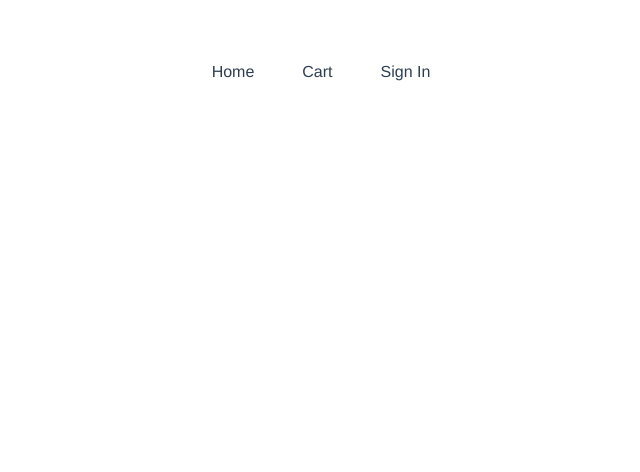
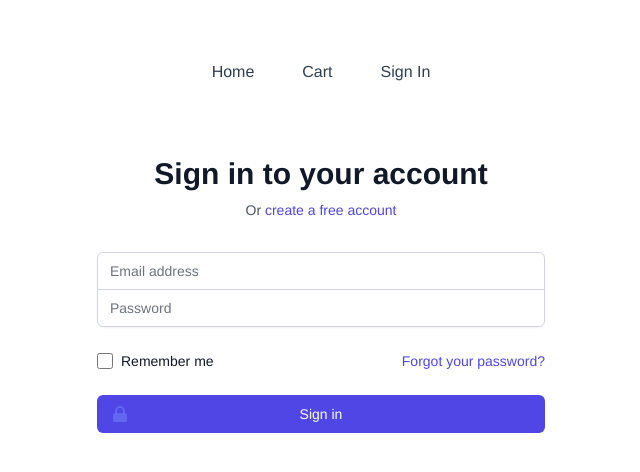
Before and after one commit to Trin4317/vite-bookstore, a Vue app: page /sign-in in a window 1280 px wide. Shown: the top 472 px of the page, without its empty margins (319-959 px from the left). Built offline with nearby package versions, Linux system fonts and the light colour scheme.

Commit message:
update SignIn template with CSS

```diff
--- a/src/pages/sign-in/SignIn.vue
+++ b/src/pages/sign-in/SignIn.vue
@@ -4,6 +4,53 @@
 
 <template>
   <TopNavbar />
+  <div class="min-h-full flex items-center justify-center py-12 px-4 sm:px-6 lg:px-8">
+  <div class="max-w-md w-full space-y-8">
+    <div>
+      <h2 class="mt-6 text-center text-3xl font-extrabold text-gray-900">Sign in to your account</h2>
+      <p class="mt-2 text-center text-sm text-gray-600">
+        Or
+        <a href="#" class="font-medium text-indigo-600 hover:text-indigo-500"> create a free account </a>
+      </p>
+    </div>
+    <form class="mt-8 space-y-6" action="#" method="POST">
+      <input type="hidden" name="remember" value="true">
+      <div class="rounded-md shadow-sm -space-y-px">
+        <div>
+          <label for="email-address" class="sr-only">Email address</label>
+          <input id="email-address" name="email" type="email" autocomplete="email" required class="appearance-none rounded-none relative block w-full px-3 py-2 border border-gray-300 placeholder-gray-500 text-gray-900 rounded-t-md focus:outline-none focus:ring-indigo-500 focus:border-indigo-500 focus:z-10 sm:text-sm" placeholder="Email address">
+        </div>
+        <div>
+          <label for="password" class="sr-only">Password</label>
+          <input id="password" name="password" type="password" autocomplete="current-password" required class="appearance-none rounded-none relative block w-full px-3 py-2 border border-gray-300 placeholder-gray-500 text-gray-900 rounded-b-md focus:outline-none focus:ring-indigo-500 focus:border-indigo-500 focus:z-10 sm:text-sm" placeholder="Password">
+        </div>
+      </div>
+
+      <div class="flex items-center justify-between">
+        <div class="flex items-center">
+          <input id="remember-me" name="remember-me" type="checkbox" class="h-4 w-4 text-indigo-600 focus:ring-indigo-500 border-gray-300 rounded">
+          <label for="remember-me" class="ml-2 block text-sm text-gray-900"> Remember me </label>
+        </div>
+
+        <div class="text-sm">
+          <a href="#" class="font-medium text-indigo-600 hover:text-indigo-500"> Forgot your password? </a>
+        </div>
+      </div>
+
+      <div>
+        <button type="submit" class="group relative w-full flex justify-center py-2 px-4 border border-transparent text-sm font-medium rounded-md text-white bg-indigo-600 hover:bg-indigo-700 focus:outline-none focus:ring-2 focus:ring-offset-2 focus:ring-indigo-500">
+          <span class="absolute left-0 inset-y-0 flex items-center pl-3">
+            <svg class="h-5 w-5 text-indigo-500 group-hover:text-indigo-400" xmlns="http://www.w3.org/2000/svg" viewBox="0 0 20 20" fill="currentColor" aria-hidden="true">
+              <path fill-rule="evenodd" d="M5 9V7a5 5 0 0110 0v2a2 2 0 012 2v5a2 2 0 01-2 2H5a2 2 0 01-2-2v-5a2 2 0 012-2zm8-2v2H7V7a3 3 0 016 0z" clip-rule="evenodd" />
+            </svg>
+          </span>
+          Sign in
+        </button>
+      </div>
+    </form>
+  </div>
+</div>
+
 </template>
 <style></style>
 
```
